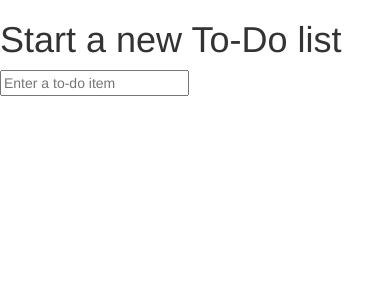
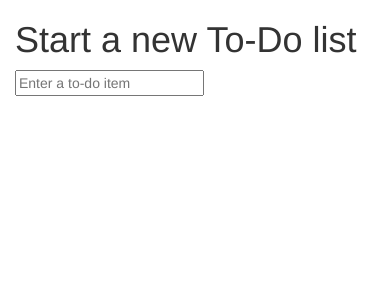
Before and after one commit to roessland/superlists, a Django app: template superlists/lists/templates/lists/home.html in a window 390 px wide. Shown: the top 300 px of the page. Run offline with Django 3.2, Linux system fonts and the light colour scheme; the template is opened without the code that fills it, so the values that code supplies are empty; some libraries are stand-ins or nearby versions.

Commit message:
Improve design

```diff
--- a/superlists/lists/templates/lists/base.html
+++ b/superlists/lists/templates/lists/base.html
@@ -1,19 +1,23 @@
 <html>
 <head>
     <title>To-Do lists</title>
-    <!-- Latest compiled and minified CSS -->
     <link rel="stylesheet" href="//netdna.bootstrapcdn.com/bootstrap/3.1.0/css/bootstrap.min.css">
-
-    <!-- Optional theme -->
-    <link rel="stylesheet" href="//netdna.bootstrapcdn.com/bootstrap/3.1.0/css/bootstrap-theme.min.css">
 </head>
 <body>
+<div class="container">
+    <div class="row">
+        <div class="col-md-6 col-md-offset-3">
             <h1>{% block header_text %}{% endblock %}</h1>
+
             <form method="post" action="{% block form_action %}{% endblock %}">
                 <input name="item-text" id="new-item" placeholder="Enter a to-do item"/>
                 {% csrf_token %}
             </form>
+
             {% block table %}
             {% endblock %}
+        </div>
+    </div>
+</div><!-- /container -->
 </body>
 </html>
```
Lines whose indentation alone changed are shown as unchanged.
